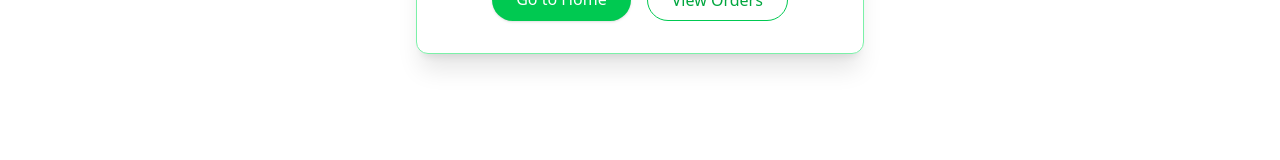
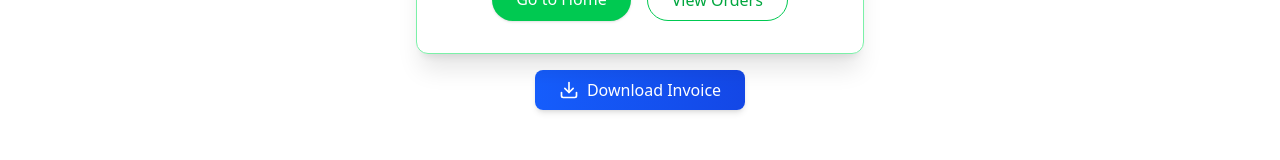
Before and after one commit to safvan-123/Kottakkal-E-Store, a React (Vite) app in the folder eCommerceFrontend/client/: page /ordersuccess in a window 1280 px wide. Shown: the part 590-750 px from the top of the page. Built offline with nearby package versions, Linux system fonts and the light colour scheme; no server answers.

Commit message:
changed success page

```diff
--- a/eCommerceFrontend/client/package.json
+++ b/eCommerceFrontend/client/package.json
@@ -14,6 +14,8 @@
     "@tailwindcss/vite": "^4.1.7",
     "axios": "^1.9.0",
     "bootstrap": "^5.3.6",
+    "jspdf": "^2.5.1",
+    "jspdf-autotable": "^3.5.25",
     "jwt-decode": "^4.0.0",
     "lucide-react": "^0.525.0",
     "react": "^19.1.0",
--- /dev/null
+++ b/eCommerceFrontend/client/src/components/DownloadInvoiceButton.jsx
@@ -0,0 +1,179 @@
+import { Download } from "lucide-react";
+import { jsPDF } from "jspdf";
+import "jspdf-autotable";
+import logo from "../assets/DeliveryImage.avif"; // replace with your logo path
+
+export default function DownloadInvoiceButton({ order }) {
+  const handleDownload = async () => {
+    if (!order || !order.items?.length) return;
+
+    // Convert image to base64
+    const toBase64 = (url) =>
+      new Promise((resolve, reject) => {
+        const img = new Image();
+        img.crossOrigin = "Anonymous";
+        img.onload = function () {
+          const canvas = document.createElement("canvas");
+          canvas.width = this.width;
+          canvas.height = this.height;
+          const ctx = canvas.getContext("2d");
+          ctx.drawImage(this, 0, 0);
+          const dataURL = canvas.toDataURL("image/png");
+          resolve(dataURL);
+        };
+        img.onerror = reject;
+        img.src = url;
+      });
+
+    const logoBase64 = await toBase64(logo);
+
+    // Convert all product images
+    const productImages = await Promise.all(
+      order.items.map((item) => toBase64(item.product?.image))
+    );
+
+    const doc = new jsPDF();
+
+    // --- Header Section ---
+    doc.addImage(logoBase64, "PNG", 14, 10, 16, 16);
+    doc.setFontSize(22);
+    doc.setTextColor(33, 37, 41);
+    doc.text("Kottakkal e-Store", 38, 20);
+    doc.setFontSize(16);
+    doc.setTextColor(100);
+    doc.text("INVOICE", 180, 20, { align: "right" });
+
+    // --- Order Info ---
+    const marginTop = 10;
+    const createdAt = new Date(order.createdAt).toLocaleString();
+    doc.setFontSize(12);
+    doc.setTextColor(0);
+    doc.text(`Order ID: ${order._id}`, 14, 35 + marginTop);
+    doc.text(`Date: ${createdAt}`, 14, 42 + marginTop);
+    doc.text(`Status: ${order.status}`, 14, 49 + marginTop);
+    doc.text(`Payment: ${order.paymentMethod}`, 14, 56 + marginTop);
+    doc.text(`Paid: ${order.isPaid ? "Yes" : "No"}`, 14, 63 + marginTop);
+
+    // --- Shipping Info ---
+    const { name, phone, address, city, pincode } = order.shippingAddress;
+    const shipToStartY = 83;
+    doc.text("Ship To:", 14, shipToStartY);
+    doc.setFont("helvetica", "bold");
+    doc.text(`${name}`, 14, shipToStartY + 7);
+    doc.setFont("helvetica", "normal");
+    doc.text(`Phone: ${phone}`, 14, shipToStartY + 13);
+    doc.text(
+      `Address: ${address}, ${city} - ${pincode}`,
+      14,
+      shipToStartY + 19
+    );
+
+    // --- Table Data ---
+    const tableData = order.items.map((item, i) => [
+      i + 1,
+      "", // We'll draw product name manually next to image
+      item.size,
+      item.color,
+      item.quantity,
+      `${item.product?.price}`,
+    ]);
+
+    doc.autoTable({
+      startY: 114,
+      head: [["#", "Product", "Size", "Color", "Qty", "Price"]],
+      body: tableData,
+      theme: "striped",
+      headStyles: {
+        fillColor: [59, 130, 246],
+        textColor: 255,
+        fontStyle: "bold",
+      },
+      styles: {
+        cellPadding: 3,
+        fontSize: 10,
+        halign: "left",
+        minCellHeight: 14,
+      },
+      columnStyles: {
+        1: { cellWidth: 60 }, // Product column wider
+      },
+      didDrawCell: function (data) {
+        // Only apply to body rows in Product column
+        if (
+          data.section === "body" &&
+          data.column.index === 1 &&
+          data.row.index < productImages.length
+        ) {
+          const img = productImages[data.row.index];
+          const productName =
+            order.items[data.row.index].product?.name || "N/A";
+
+          const imgX = data.cell.x + 2;
+          const imgY = data.cell.y + 2;
+          const imgSize = 10;
+
+          doc.addImage(img, "PNG", imgX, imgY, imgSize, imgSize);
+
+          const textX = imgX + imgSize + 6;
+          const textY = imgY + 6;
+
+          doc.setFontSize(10);
+          doc.setTextColor(20);
+          doc.text(productName, textX, textY);
+        }
+      },
+    });
+
+    // --- Totals Section ---
+    const finalY = doc.lastAutoTable.finalY + 10;
+    doc.setDrawColor(220);
+    doc.setFillColor(243);
+    doc.roundedRect(14, finalY, 180, 20, 3, 3, "S");
+
+    const pageWidth = doc.internal.pageSize.getWidth();
+    const labelX = 18;
+    const valueX = pageWidth - 18;
+    const textY = finalY + 10;
+
+    doc.setFontSize(13);
+    doc.setTextColor(40);
+    doc.setFont("helvetica", "bold");
+    doc.text("Offer Price:", labelX, textY);
+    doc.setTextColor(0, 102, 204);
+    doc.text(`${order.offerPrice}`, valueX, textY, { align: "right" });
+
+    doc.setFont("helvetica", "bold");
+    doc.setTextColor(40);
+    doc.text("Total Amount:", labelX, textY + 8);
+    doc.setTextColor(220, 53, 69);
+    doc.text(`${order.totalAmount}`, valueX, textY + 8, { align: "right" });
+
+    // --- Footer ---
+    const footerY = finalY + 30;
+    doc.setFontSize(12);
+    doc.setTextColor(40);
+    doc.setFont("helvetica", "bold");
+    doc.text("Thanks for shopping with us!", pageWidth / 2, footerY, {
+      align: "center",
+    });
+
+    doc.setFontSize(10);
+    doc.setTextColor(120);
+    doc.setFont("helvetica", "normal");
+    doc.text("Kottakkal eStore", pageWidth / 2, footerY + 6, {
+      align: "center",
+    });
+
+    doc.save(`Invoice_${order._id}.pdf`);
+  };
+
+  return (
+    <button
+      onClick={handleDownload}
+      className="mt-4 flex items-center gap-2 bg-gradient-to-r from-blue-600 to-blue-700 hover:from-blue-700 hover:to-blue-800 text-white px-6 py-2 rounded-lg transition shadow-md"
+    >
+      <Download className="w-5 h-5" />
+      Download Invoice
+    </button>
+  );
+}
--- a/eCommerceFrontend/client/src/pages/PurchaseSuccess.jsx
+++ b/eCommerceFrontend/client/src/pages/PurchaseSuccess.jsx
@@ -3,6 +3,7 @@ import { useContext, useEffect, useState } from "react";
 import { useNavigate } from "react-router-dom";
 import { AuthContext } from "../context/AuthContext";
 import { toast } from "react-toastify";
+import DownloadInvoiceButton from "../components/DownloadInvoiceButton";
 
 export default function OrderSuccessPage() {
   const { token } = useContext(AuthContext);
@@ -109,6 +110,7 @@ export default function OrderSuccessPage() {
           </a>
         </div>
       </div>
+      <DownloadInvoiceButton order={lastOrder} />
     </div>
   );
 }
```
Also changed, not shown: eCommerceFrontend/client/src/assets/DeliveryImage.avif (added), 1 other file (tests, documents, lock files or other folders).
